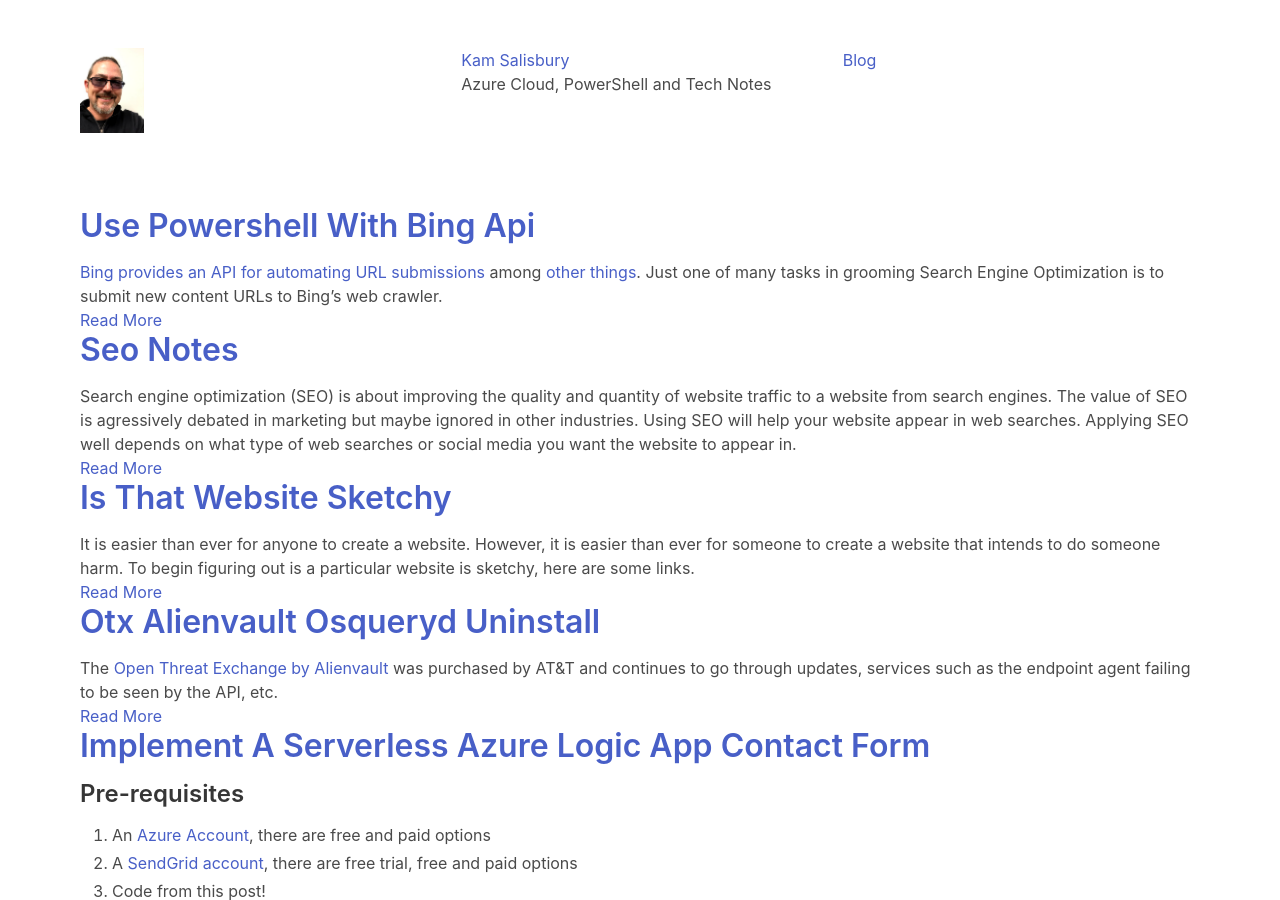
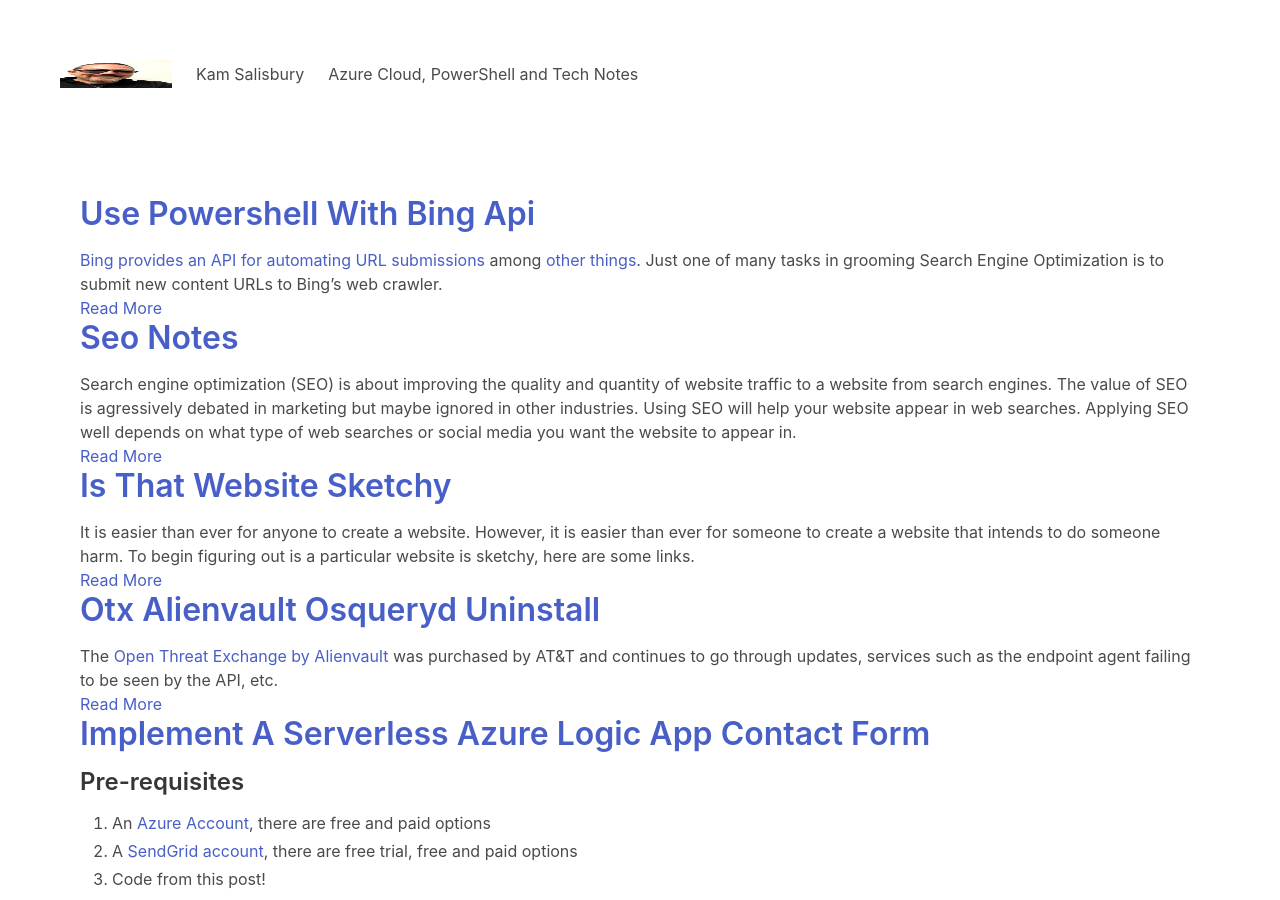
Before and after one commit to kamsalisbury/kamsalisbury.github.io, a Jekyll site: the page built from index.html, in a window 1280 px wide and 900 px high. Built offline with Jekyll 4.4.1, drawn with Linux system fonts in a browser that asks for light colours; nearby versions of some CDN libraries.

Commit message:
Update navbar default.html

```diff
--- a/_layouts/default.html
+++ b/_layouts/default.html
@@ -17,9 +17,70 @@
 
   <body>
     <section class="section"><!-- <div class="wrapper-masthead"> --><!-- Planning to convert this section to Bulma Nav bar https://bulma.io/documentation/components/navbar/ -->
-      <div class="container is-fluid">
-        <div class="columns"><!-- <header class="masthead clearfix"> -->
-          <div class="column">
+      <nav class="navbar" role="navigation" aria-label="main navigation"> <!-- Bulma NavBar https://bulma.io/documentation/components/navbar/ -->
+        <div class="navbar-brand">
+          <a class="navbar-item" href="{{ site.baseurl }}/">
+            <img src="{{ site.avatar }}" width="112" height="28">
+          </a>
+
+          <a role="button" class="navbar-burger" aria-label="menu" aria-expanded="false" data-target="navbarBasicExample">
+            <span aria-hidden="true"></span>
+            <span aria-hidden="true"></span>
+            <span aria-hidden="true"></span>
+          </a>
+        </div>
+
+        <div id="navbarBasicExample" class="navbar-menu">
+          <div class="navbar-start">
+            <a class="navbar-item" href="{{ site.baseurl }}/">
+              {{ site.name }}
+            </a>
+
+            <a class="navbar-item">
+              {{ site.description }}
+            </a>
+
+            <!-- <div class="navbar-item has-dropdown is-hoverable">
+              <a class="navbar-link">
+                More
+              </a>
+
+              <div class="navbar-dropdown">
+                <a class="navbar-item">
+                  About
+                </a>
+                <a class="navbar-item">
+                  Jobs
+                </a>
+                <a class="navbar-item">
+                  Contact
+                </a>
+                <hr class="navbar-divider">
+                <a class="navbar-item">
+                  Report an issue
+                </a>
+              </div>
+            </div> -->
+          </div>
+
+          <!-- <div class="navbar-end">
+            <div class="navbar-item">
+              <div class="buttons">
+                <a class="button is-primary">
+                  <strong>Sign up</strong>
+                </a>
+                <a class="button is-light">
+                  Log in
+                </a>
+              </div>
+            </div>
+          </div> -->
+        </div>
+      </nav>
+
+      <!-- <div class="container is-fluid"> -->
+        <!-- <div class="columns"> --><!-- <header class="masthead clearfix"> -->
+          <!-- <div class="column">
             <figure class="image is-64x64">
               <a href="{{ site.baseurl }}/" class="site-avatar"><img src="{{ site.avatar }}" /></a>
             </figure>
@@ -32,12 +93,12 @@
           </div>
           <div class="column">
             <nav>
-              <a href="{{ site.baseurl }}/">Blog</a>
+              <a href="{{ site.baseurl }}/">Blog</a> -->
               <!-- <a href="{{ site.baseurl }}/about">About</a> -->
-            </nav>
-          </div>
-        </div><!-- </header> -->
-      </div>
+            <!-- </nav>
+          </div> -->
+        <!-- </div> --><!-- </header> -->
+      <!-- </div> -->
     </section><!-- </div> -->
 
     <section class="section">
```
